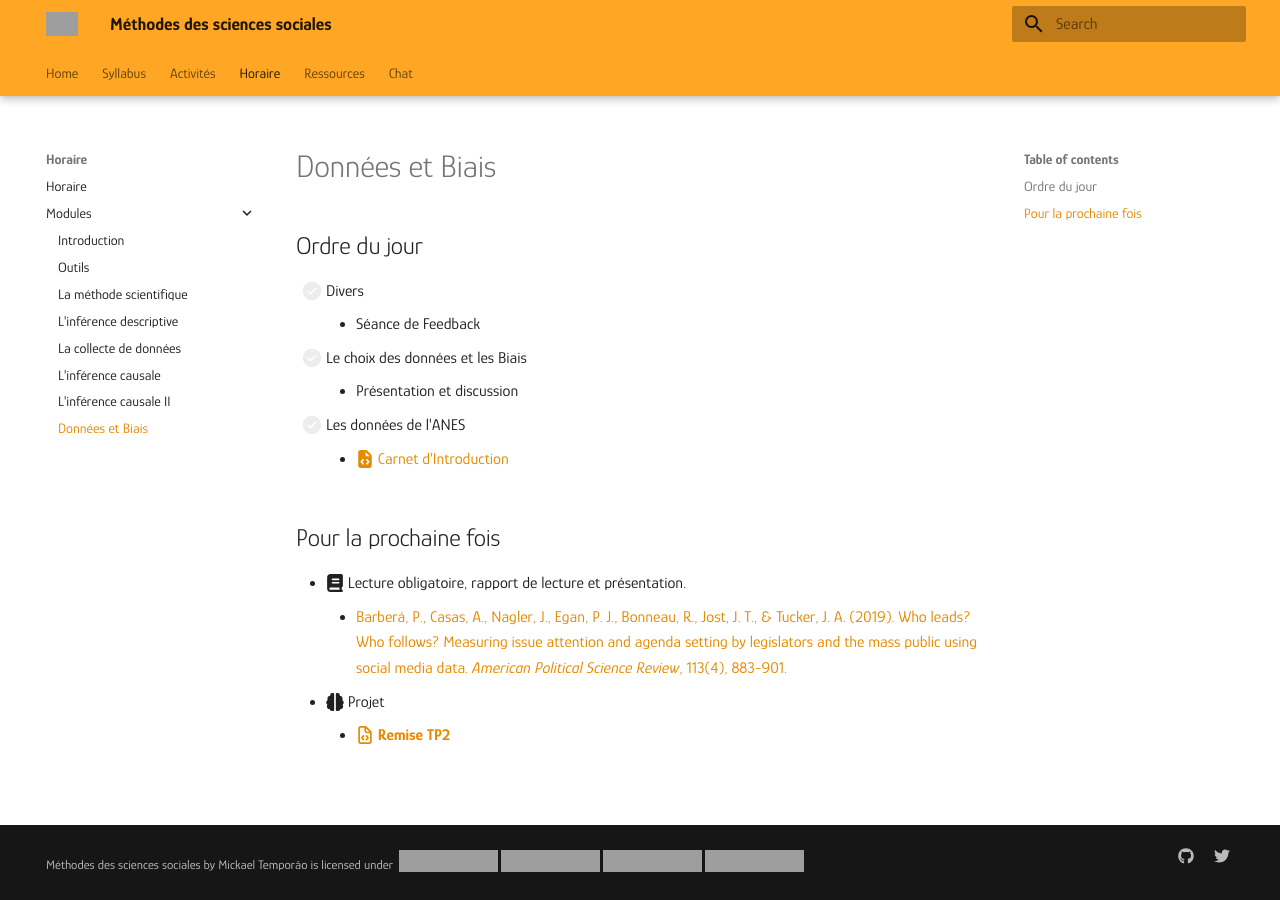
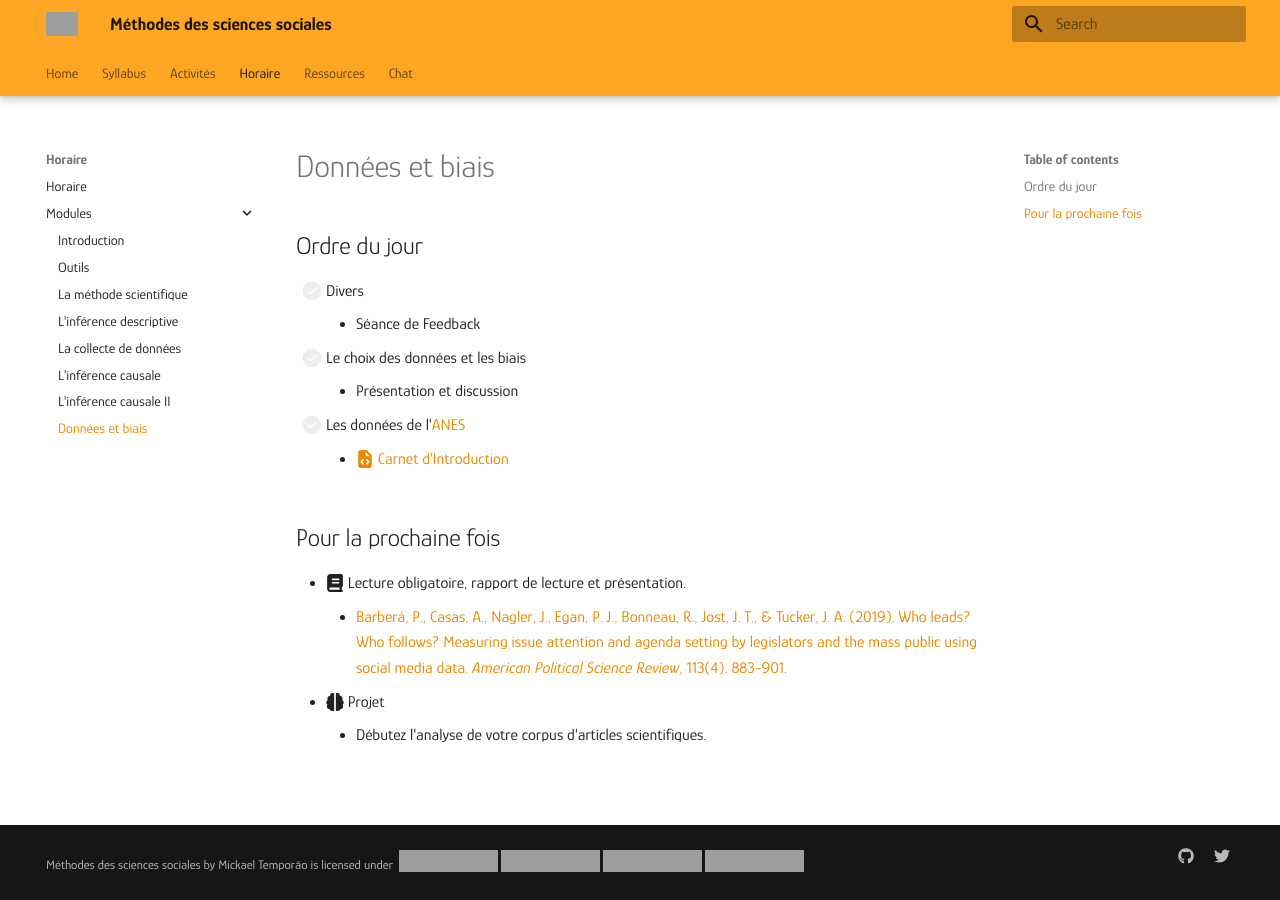
Before and after one commit to mickaeltemporao/mdss, an MkDocs documentation site: the page built from docs/modules/bias.md, in a window 1280 px wide. Built offline with MkDocs 1.6.1 and Material for MkDocs 9.7.7, drawn with Linux system fonts in a browser that asks for light colours; grey boxes are pictures that could not be loaded.

Commit message:
update bias module

```diff
--- a/docs/modules/bias.md
+++ b/docs/modules/bias.md
@@ -1,17 +1,16 @@
-# Données et Biais
+# Données et biais
 
 ## Ordre du jour
 
 - [ ] Divers
     - Séance de Feedback
-- [ ] Le choix des données et les Biais
+- [ ] Le choix des données et les biais
     - Présentation et discussion
-- [ ] Les données de l'ANES
+- [ ] Les données de l'[ANES](https://sda.berkeley.edu/sdaweb/docs/nes2020full/DOC/hcbk.htm)
     - [:fontawesome-solid-file-code: Carnet d'Introduction](https://colab.research.google.com/github/mickaeltemporao/methodes/blob/main/materials/00-introduction.ipynb)
-
 
 ## Pour la prochaine fois
 - :fontawesome-solid-book: Lecture obligatoire, rapport de lecture et présentation.
     - [Barberá, P., Casas, A., Nagler, J., Egan, P. J., Bonneau, R., Jost, J. T., & Tucker, J. A. (2019). Who leads? Who follows? Measuring issue attention and agenda setting by legislators and the mass public using social media data. *American Political Science Review*, 113(4), 883-901.](https://proxy.sciencespobordeaux.fr:2604/core/journals/american-political-science-review/article/who-leads-who-follows-measuring-issue-attention-and-agenda-setting-by-legislators-and-the-mass-public-using-social-media-data/D855849CE288A241529E9EC2E4FBD3A8)
 - :fontawesome-solid-brain: Projet
-    - [**:fontawesome-regular-file-code: Remise TP2**](https://colab.research.google.com/github/mickaeltemporao/mdss-materials/blob/main/rapport-de-collecte.ipynb)
+    - Débutez l'analyse de votre corpus d'articles scientifiques.
```
